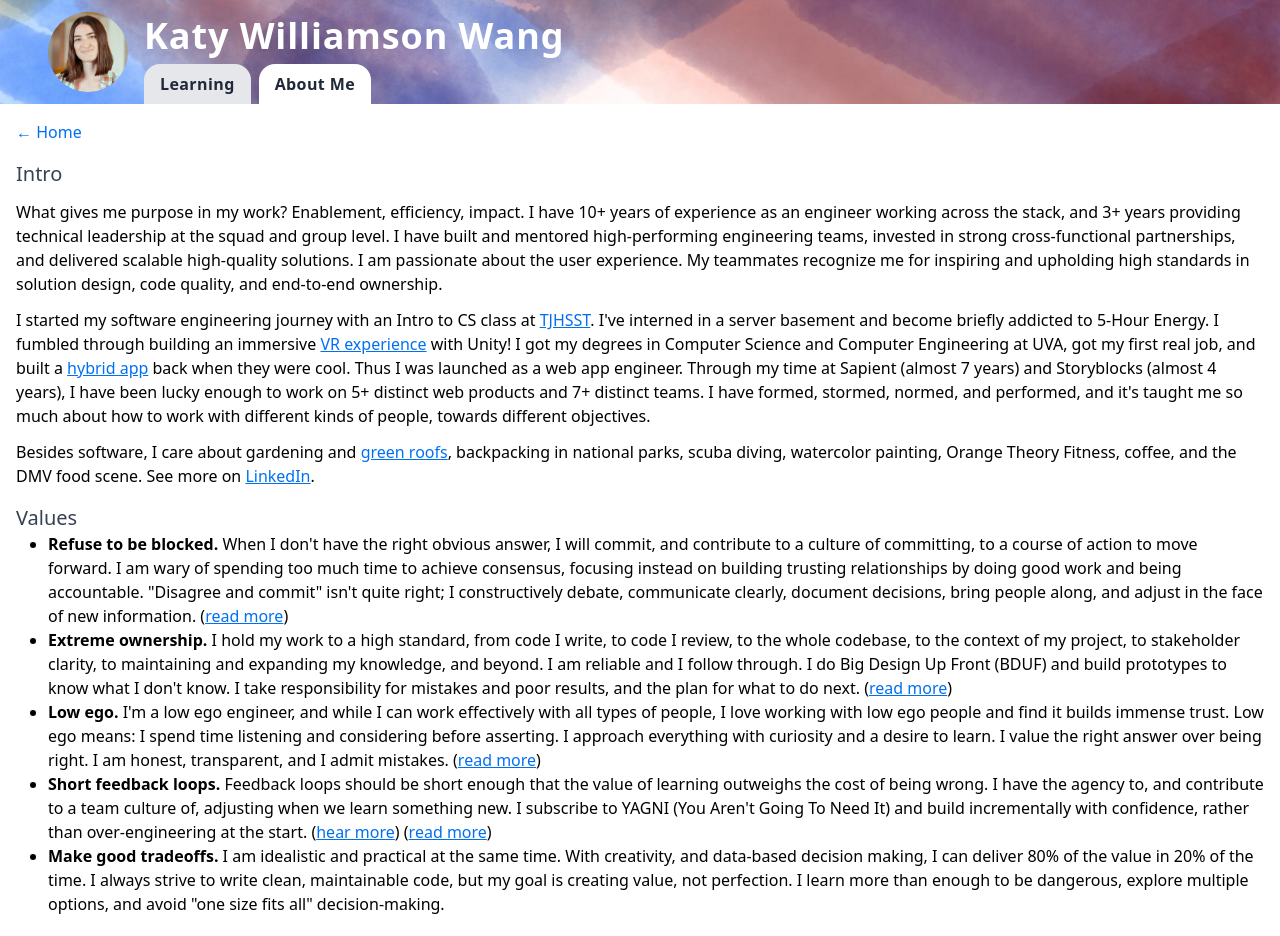
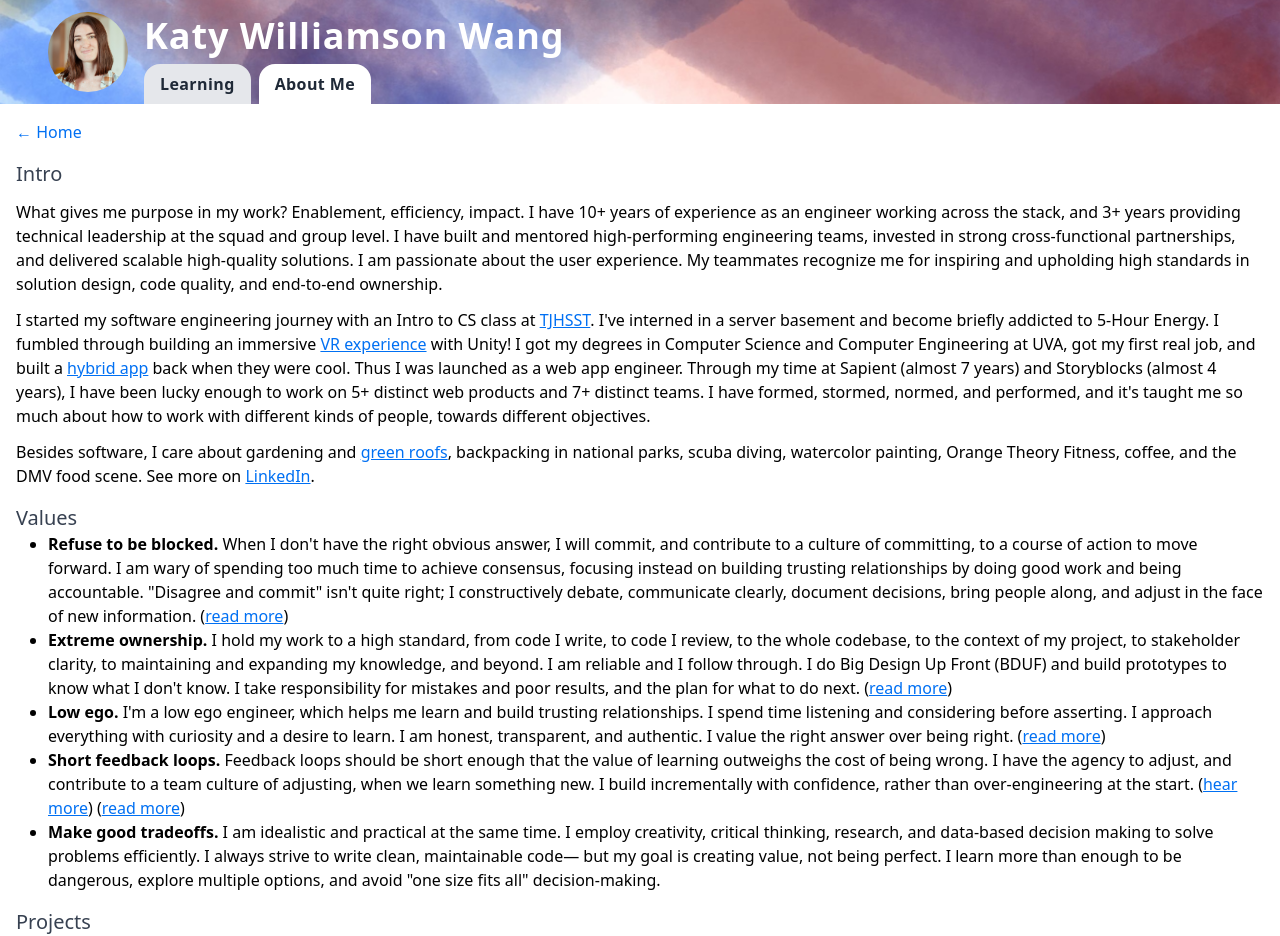
Before and after one commit to kwilliamson34/arch-upskill, a Next.js app: page /about in a window 1280 px wide. Shown: the top 936 px of the page. Built offline with nearby package versions, Linux system fonts and the light colour scheme; no server answers.

Commit message:
values tweaks

```diff
--- a/app/about/page.tsx
+++ b/app/about/page.tsx
@@ -101,13 +101,11 @@ export default function AboutPage() {
             )
           </li>
           <li>
-            <strong>Low ego.</strong> I&apos;m a low ego engineer, and while I
-            can work effectively with all types of people, I love working with
-            low ego people and find it builds immense trust. Low ego means: I
-            spend time listening and considering before asserting. I approach
-            everything with curiosity and a desire to learn. I value the right
-            answer over being right. I am honest, transparent, and I admit
-            mistakes. (
+            <strong>Low ego.</strong> I&apos;m a low ego engineer, which helps
+            me learn and build trusting relationships. I spend time listening
+            and considering before asserting. I approach everything with
+            curiosity and a desire to learn. I am honest, transparent, and
+            authentic. I value the right answer over being right. (
             <a
               href="https://hackernoon.com/put-your-ego-aside-humility-and-confidence-in-software-development"
               target="_blank"
@@ -119,10 +117,9 @@ export default function AboutPage() {
           <li>
             <strong>Short feedback loops.</strong> Feedback loops should be
             short enough that the value of learning outweighs the cost of being
-            wrong. I have the agency to, and contribute to a team culture of,
-            adjusting when we learn something new. I subscribe to YAGNI (You
-            Aren&apos;t Going To Need It) and build incrementally with
-            confidence, rather than over-engineering at the start. (
+            wrong. I have the agency to adjust, and contribute to a team culture
+            of adjusting, when we learn something new. I build incrementally
+            with confidence, rather than over-engineering at the start. (
             <a
               href="https://developertea.com/episodes/e8545729-3383-4d50-a48a-1ce0919c1889"
               target="_blank"
@@ -140,12 +137,12 @@ export default function AboutPage() {
           </li>
           <li>
             <strong>Make good tradeoffs.</strong> I am idealistic and practical
-            at the same time. With creativity, and data-based decision making, I
-            can deliver 80% of the value in 20% of the time. I always strive to
-            write clean, maintainable code, but my goal is creating value, not
-            perfection. I learn more than enough to be dangerous, explore
-            multiple options, and avoid &quot;one size fits all&quot;
-            decision-making.
+            at the same time. I employ creativity, critical thinking, research,
+            and data-based decision making to solve problems efficiently. I
+            always strive to write clean, maintainable code&mdash; but my goal
+            is creating value, not being perfect. I learn more than enough to be
+            dangerous, explore multiple options, and avoid &quot;one size fits
+            all&quot; decision-making.
           </li>
         </ul>
       </section>
```
